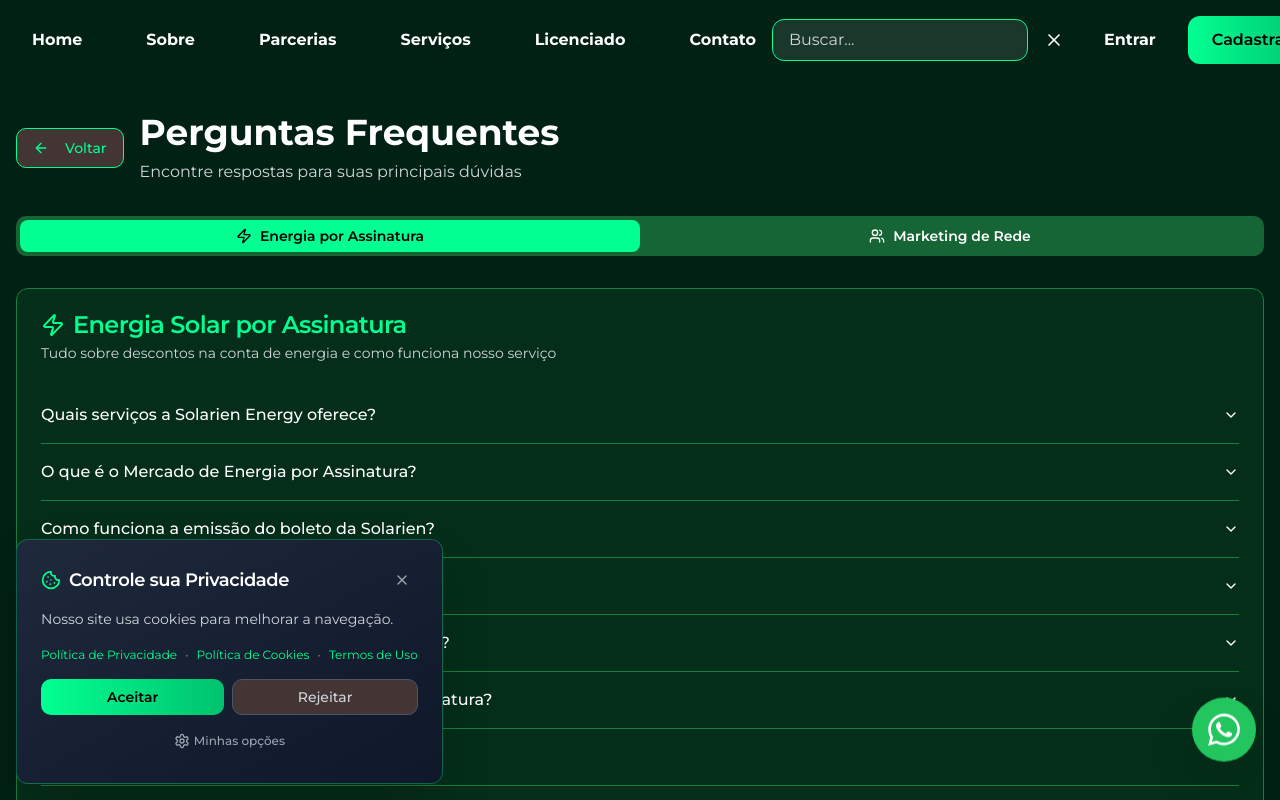
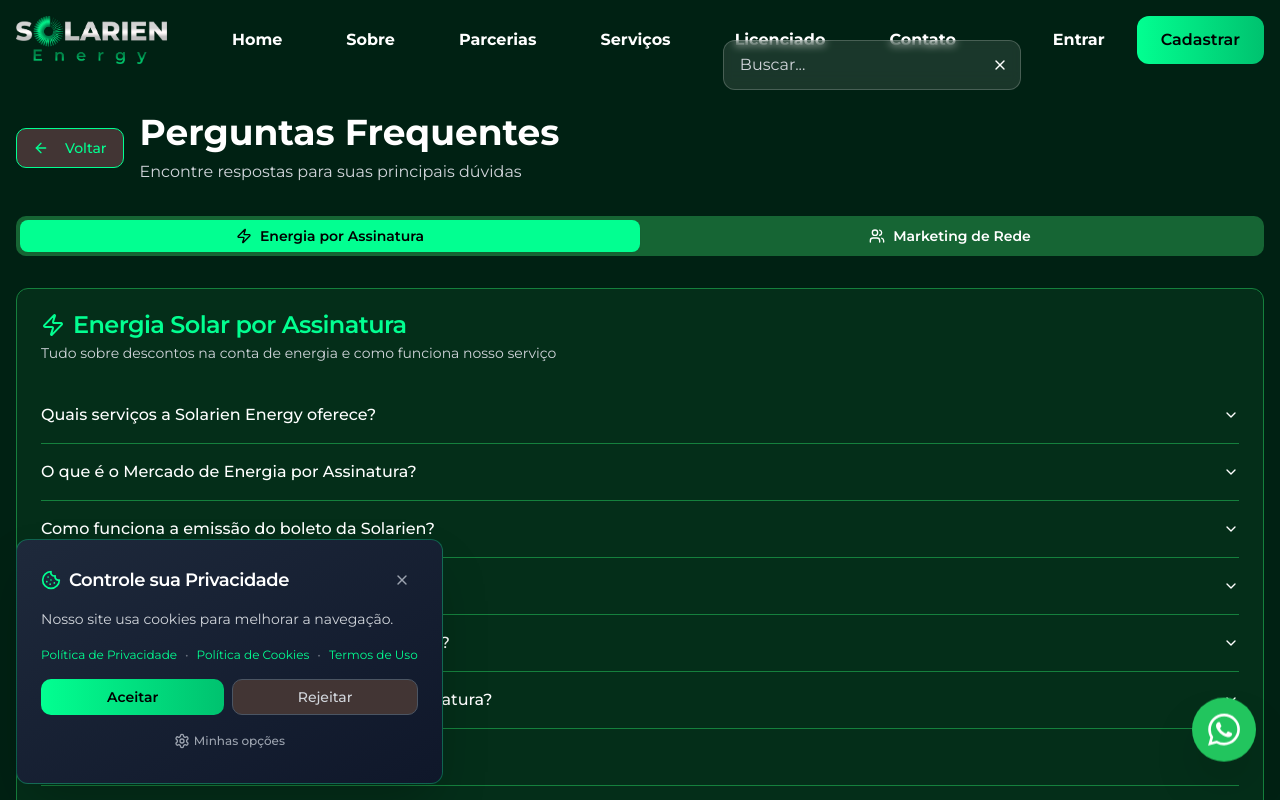
Before and after one commit to danielolimpio/solarien-nova-era-web, a React (Vite) app: page /faq in a window 1280 px wide. Both pictures are taken after a click on the button 1002 px from the left and 40 px from the top of the page. Shown: the top 800 px of the page. Built offline with nearby package versions, Linux system fonts and the light colour scheme.

Commit message:
Fix search icon animation
Improve the search icon's dynamic behavior to prevent logo deformation when expanding.

```diff
--- a/src/components/Header.tsx
+++ b/src/components/Header.tsx
@@ -105,17 +105,18 @@ const Header = () => {
           </nav>
 
           {/* Search and CTA Buttons */}
-          <div className="hidden lg:flex items-center space-x-4">
+          <div className="hidden lg:flex items-center space-x-4 relative">
             {/* Search Component */}
-            <div className="relative flex items-center">
+            <div className="relative">
               {isSearchOpen ? (
-                <form onSubmit={handleSearchSubmit} className="flex items-center">
+                <div className="absolute right-0 top-0 z-50">
+                  <form onSubmit={handleSearchSubmit} className="flex items-center bg-white/10 backdrop-blur-sm border border-white/20 rounded-lg p-1">
                     <input
                       type="text"
                       placeholder="Buscar..."
                       value={searchQuery}
                       onChange={(e) => setSearchQuery(e.target.value)}
-                    className="w-64 px-4 py-2 bg-white/10 backdrop-blur-sm border border-white/20 rounded-lg text-white placeholder-gray-300 focus:outline-none focus:border-solarien-primary transition-all duration-300"
+                      className="w-64 px-3 py-2 bg-transparent text-white placeholder-gray-300 focus:outline-none"
                       autoFocus
                     />
                     <button
@@ -124,11 +125,12 @@ const Header = () => {
                         setIsSearchOpen(false);
                         setSearchQuery('');
                       }}
-                    className="ml-2 p-2 text-white hover:text-solarien-primary transition-colors duration-300"
+                      className="p-2 text-white hover:text-solarien-primary transition-colors duration-300"
                     >
-                    <X className="w-5 h-5" />
+                      <X className="w-4 h-4" />
                     </button>
                   </form>
+                </div>
               ) : (
                 <button
                   onClick={() => setIsSearchOpen(true)}
```
Lines whose indentation alone changed are shown as unchanged.
